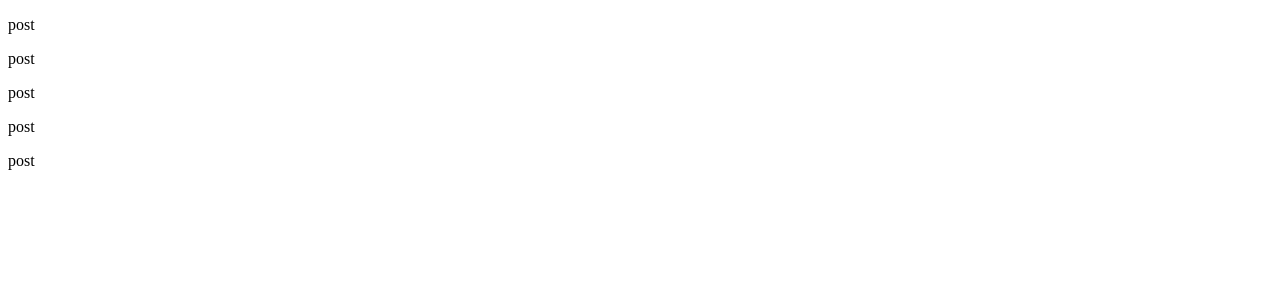
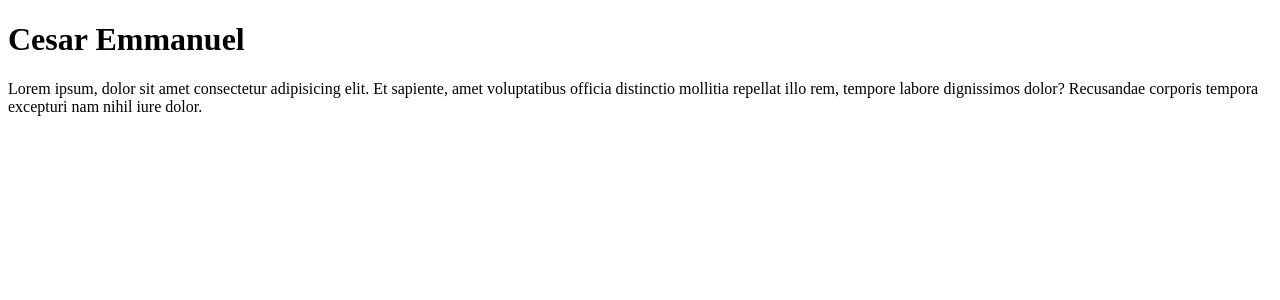
Before and after one commit to CesarNeo/ignitev2-01-fundamentos-reactjs, a React (Vite) app: page / in a window 1280 px wide. Shown: the top 300 px of the page. Built offline with nearby package versions, Linux system fonts and the light colour scheme.

Commit message:
Propriedades

```diff
--- a/src/App.jsx
+++ b/src/App.jsx
@@ -3,11 +3,10 @@ import { Post } from './Post'
 function App() {
   return (
     <>
-      <Post />
-      <Post />
-      <Post />
-      <Post />
-      <Post />
+      <Post
+        author="Cesar Emmanuel"
+        content="Lorem ipsum, dolor sit amet consectetur adipisicing elit. Et sapiente, amet voluptatibus officia distinctio mollitia repellat illo rem, tempore labore dignissimos dolor? Recusandae corporis tempora excepturi nam nihil iure dolor."
+      />
     </>
   )
 }
--- a/src/Post.jsx
+++ b/src/Post.jsx
@@ -1,3 +1,9 @@
-export function Post() {
-  return <p>post</p>
+export function Post(props) {
+  return (
+    <>
+      <h1>{props.author}</h1>
+
+      <p>{props.content}</p>
+    </>
+  )
 }
```
